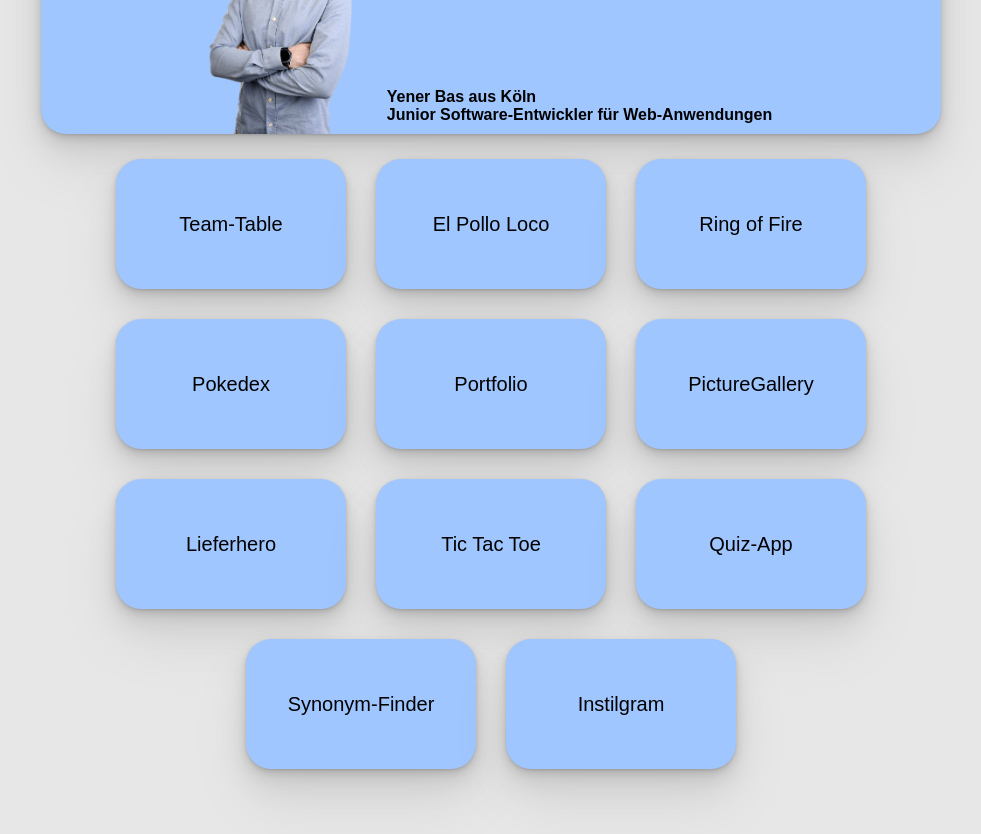
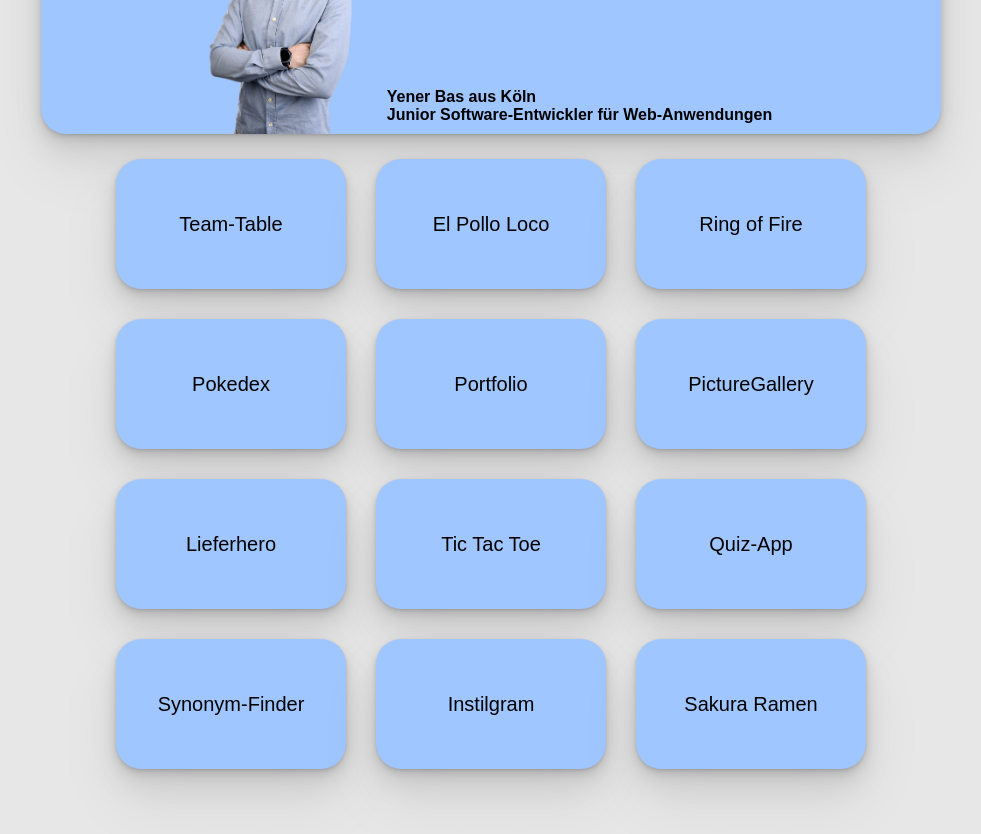
Before and after one commit to Yener88/projectpage, a website: page index.html in a window 1280 px wide. Shown: the part 126-960 px from the top of the page, without its empty margins (149-1130 px from the left). Drawn offline with Linux system fonts and the light colour scheme; a web font is replaced by a local one.

Commit message:
some changes and fixes

```diff
--- a/index.html
+++ b/index.html
@@ -72,6 +72,9 @@
         <a href="https://yener88.github.io/instilgram/" target="_blank" class="projektCard11">
             Instilgram
         </a>
+        <a href="https://yener88.github.io/sakuraramen/" target="_blank" class="projektCard12">
+            Sakura Ramen
+        </a>
     </div>
 
 
--- a/main.css
+++ b/main.css
@@ -98,7 +98,8 @@
 .projektCard8,
 .projektCard9,
 .projektCard10,
-.projektCard11 {
+.projektCard11,
+.projektCard12 {
     width: 230px;
     height: 130px;
     cursor: pointer;
@@ -125,7 +126,8 @@
 .projektCard8:hover,
 .projektCard9:hover,
 .projektCard10:hover,
-.projektCard11:hover {
+.projektCard11:hover,
+.projektCard12:hover {
     box-shadow: rgba(50, 50, 93, 0.25) 0px 30px 60px -12px inset, rgba(0, 0, 0, 0.3) 0px 18px 36px -18px inset;
     transition: all 0.7s ease-out;
     background-color: rgb(160, 255, 231);
```
